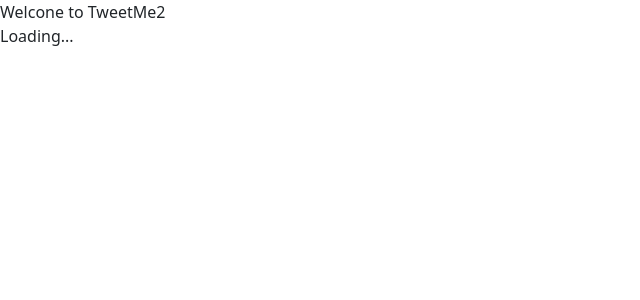
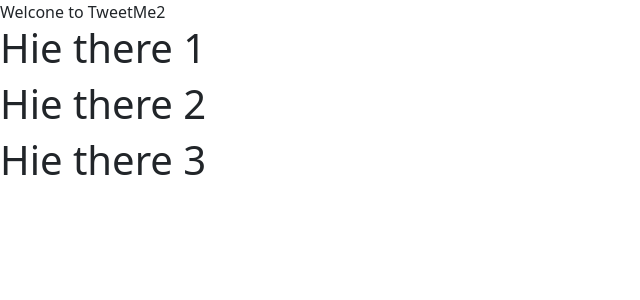
Before and after one commit to imvishvaraj/tweetme_clone, a Django app: page / in a window 1280 px wide. Shown: the top 300 px of the page, without its empty margins (0-640 px from the left). Run offline with Django 3.2, Linux system fonts and the light colour scheme; data that the repository does not hold is empty.

Commit message:
added dynamic html content

```diff
--- a/templates/pages/home.html
+++ b/templates/pages/home.html
@@ -17,6 +17,11 @@ Welcone to TweetMe2
     const tweetsElement = document.getElementById("tweets")
     tweetsElement.innerHTML = 'Loading...'   // while loadin content we are setting it as loading
 
+    var el1 = "<h1>Hie there 1</h1>"
+    var el2 = "<h1>Hie there 2</h1>"
+    var el3 = "<h1>Hie there 3</h1>"
+    tweetsElement.innerHTML = el1 + el2 + el3
+
     const xhr = new XMLHttpRequest()
     const method = "GET" // "POST"
     const url = "/tweets"
```
